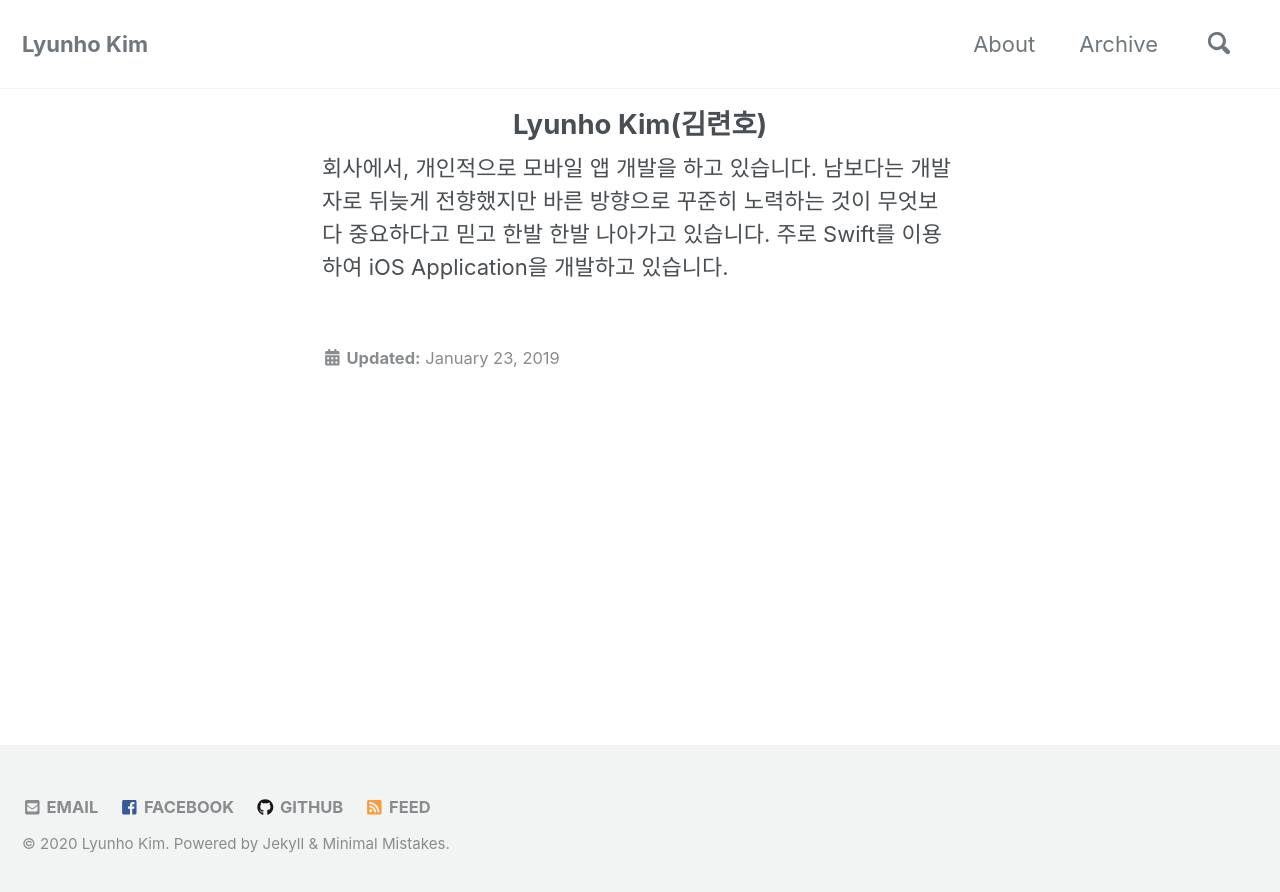
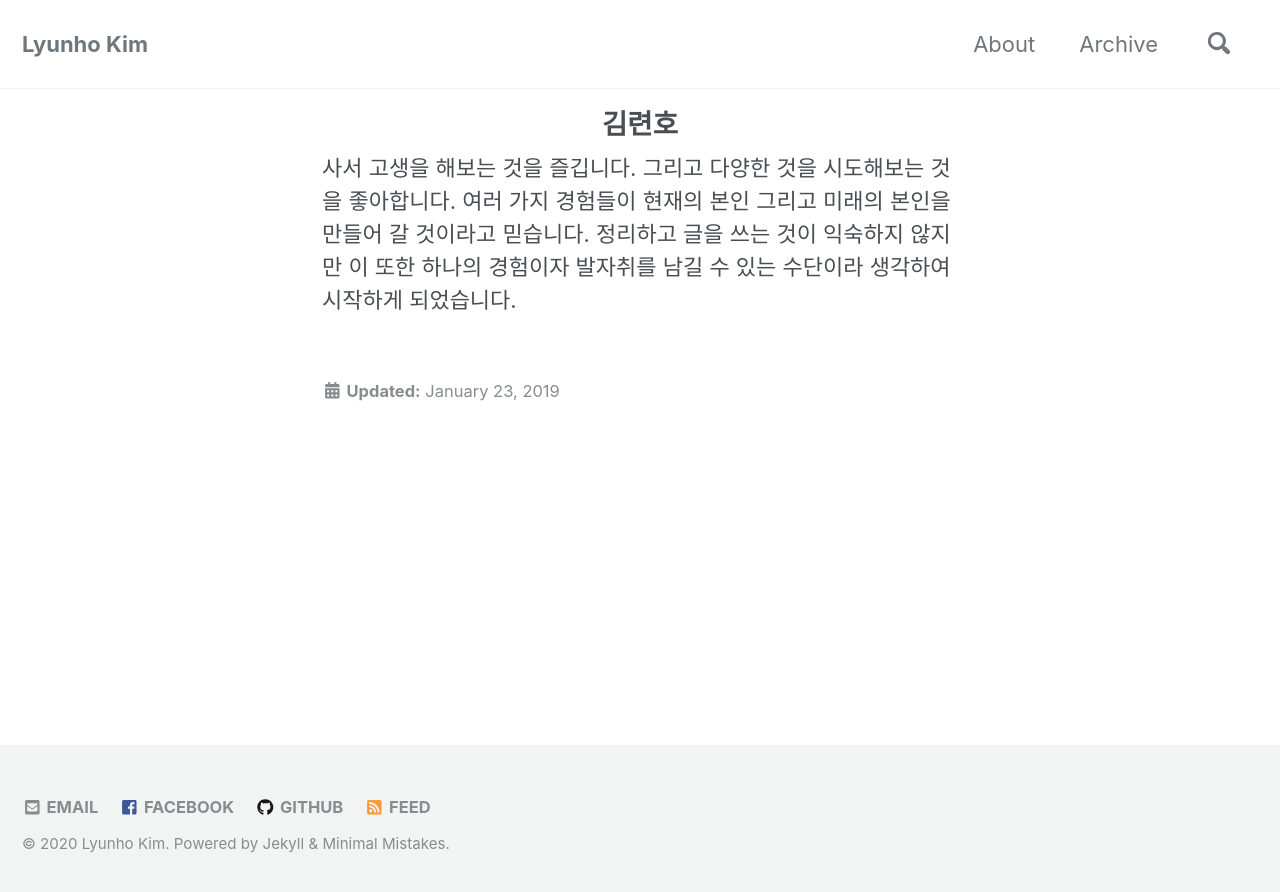
Before and after one commit to LyunhoKim/lyunhokim.github.io, a Jekyll site: the page built from _pages/about.md, in a window 1280 px wide. Shown: the top 892 px of the page. Built offline with Jekyll 4.4.1, drawn with Linux system fonts in a browser that asks for light colours; cached includes are drawn as plain includes; nearby versions of some CDN libraries.

Commit message:
about 수정

```diff
--- a/_pages/about.md
+++ b/_pages/about.md
@@ -1,9 +1,10 @@
 ---
 permalink: /about/
-title: "Lyunho Kim(김련호)"
+title: "김련호"
 excerpt: "about pasge"
 last_modified_at: 2019-01-23T14:49:33-05:00
 layout: pages
 toc: true
 ---
-회사에서, 개인적으로 모바일 앱 개발을 하고 있습니다. 남보다는 개발자로 뒤늦게 전향했지만 바른 방향으로 꾸준히 노력하는 것이 무엇보다 중요하다고 믿고 한발 한발 나아가고 있습니다. 주로 Swift를 이용하여 iOS Application을 개발하고 있습니다.
+
+사서 고생을 해보는 것을 즐깁니다. 그리고 다양한 것을 시도해보는 것을 좋아합니다. 여러 가지 경험들이 현재의 본인 그리고 미래의 본인을 만들어 갈 것이라고 믿습니다. 정리하고 글을 쓰는 것이 익숙하지 않지만 이 또한 하나의 경험이자 발자취를 남길 수 있는 수단이라 생각하여 시작하게 되었습니다.
```
